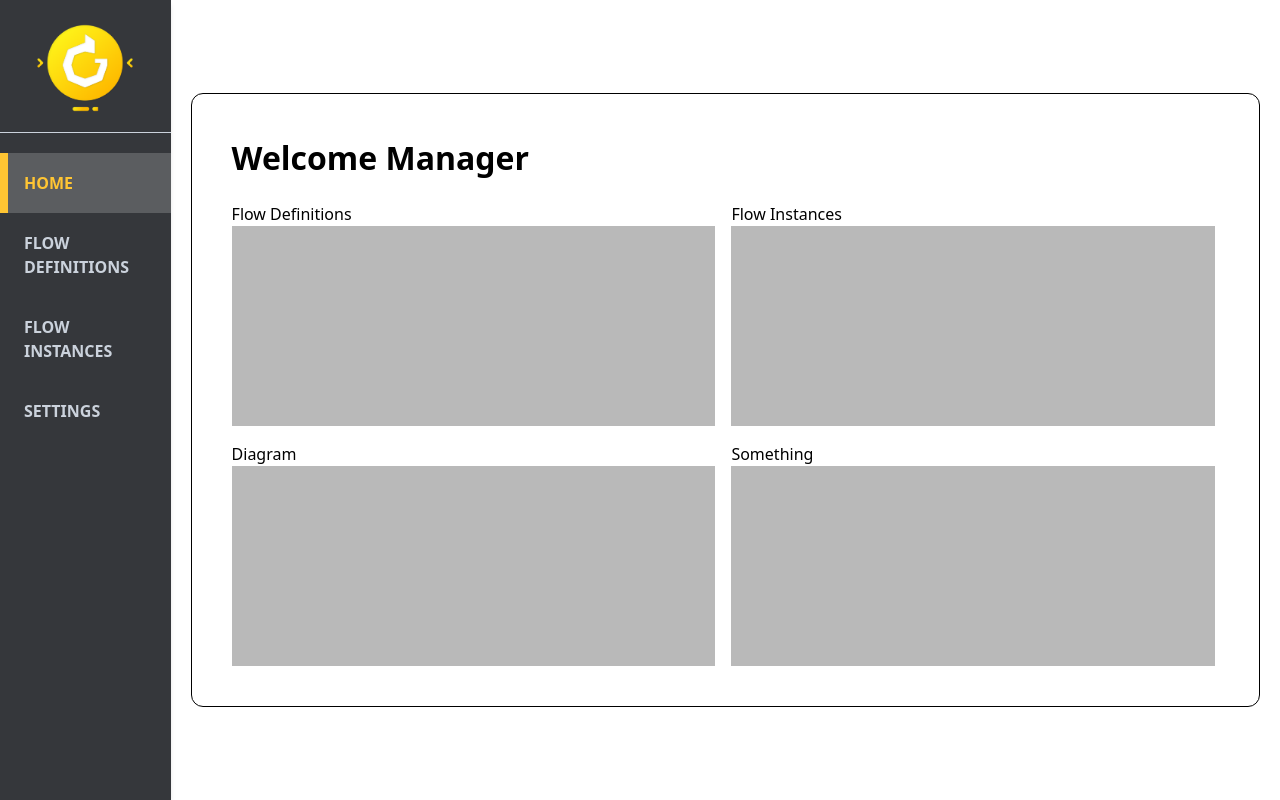
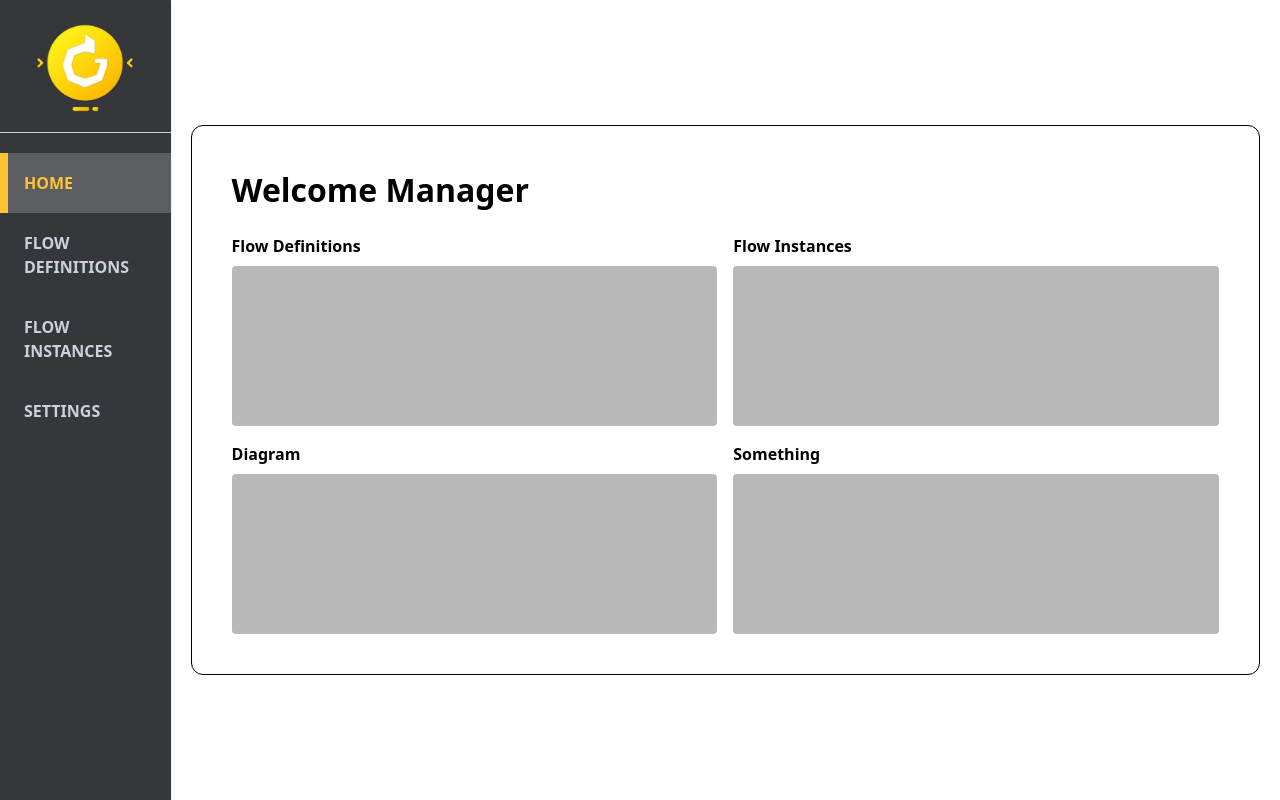
Before and after one commit to ZakariaShahruri/buildbase-dynamic-flow-engine, a Vue app: page / in a window 1280 px wide. Built offline with nearby package versions, Linux system fonts and the light colour scheme.

Commit message:
Fix[]: Fixed router not loading properly >1. added awaiting router before assigning path value >2. made the welcom grid loop over elements

```diff
--- a/src/components/SideBar.vue
+++ b/src/components/SideBar.vue
@@ -1,13 +1,12 @@
 <script setup lang="ts">
-import { ref } from 'vue';
+import { onMounted, ref } from 'vue';
 import { useRouter } from 'vue-router';
 
 const router = useRouter();
 const activeIndex = ref<number>(0);
+const isReady = ref<boolean>(false);
 const menuItems = ['HOME', 'FLOW DEFINITIONS', 'FLOW INSTANCES', 'SETTINGS'];
-
 const yellowBar = 'before:content-[\'\'] before:absolute before:left-0 before:top-0 before:h-full before:w-2 before:bg-sidebarprimary';
-
 const paths = ['/', '/flow-definitions', '/flow-instances', '/settings'];
 
 const selectOption = (index: number) => {
@@ -15,6 +14,15 @@ const selectOption = (index: number) => {
   router.push(paths[index] as string);
 };
 
+onMounted(async () => {
+  await router.isReady();
+  const currentPath = router.currentRoute.value.path;
+  const index = paths.indexOf(currentPath);
+  if (index !== -1) {
+    activeIndex.value = index;
+  }
+  isReady.value = true;
+});
 </script>
 
 <template>
@@ -22,7 +30,7 @@ const selectOption = (index: number) => {
         <img src="/images/logo.png" alt="Logo" class="w-24 mx-auto block"/>
         <hr class="text-sidebarsecondary mt-4 w-full" />
 
-    <nav class="w-full">
+        <nav v-if="isReady" class="w-full">
             <ul class="mt-5">
                 <li
                     v-for="(item, index) in menuItems"
--- a/src/views/WelcomeGrid.vue
+++ b/src/views/WelcomeGrid.vue
@@ -1,38 +1,16 @@
 <script setup lang="ts">
-    const gridStyle = "bg-[#b9b9b9] h-50"
+    const gridElements = ['Flow Definitions', 'Flow Instances', 'Diagram', 'Something'];
 </script>
 
 <template>
     <div class="w-full p-5">
         <p class="font-bold text-[2rem] pb-5">Welcome Manager</p>
-        <div class="flex flex-wrap gap-4">
-            <div class="w-[49%]">
-                <p>Flow Definitions</p>
-                <a href="">
-                    <div :class="gridStyle">
-                    </div>
-                </a>
-            </div>
-            <div class="w-[49%]">
-                <p>Flow Instances</p>
-                <a href="">
-                    <div :class="gridStyle">
-                    </div>
-                </a>
-            </div>
-            <div class="w-[49%]">
-                <p>Diagram</p>
-                <a href="">
-                    <div :class="gridStyle">
-                    </div>
-                </a>
-            </div>
-            <div class="w-[49%]">
-                <p>Something</p>
-                <a href="">
-                    <div :class="gridStyle">
-                    </div>
-                </a>
+        <div class="grid grid-cols-2 gap-4">
+            <div v-for="(box, index) in gridElements" :key="index" class="flex flex-col">
+                <p class="mb-2 font-semibold">{{ box }}</p>
+                <RouterLink to="">
+                <div class="bg-[#b9b9b9] h-40 rounded hover:opacity-80 transition-opacity"></div>
+                </RouterLink>
             </div>
         </div>
     </div>
```
Lines whose indentation alone changed are shown as unchanged.
